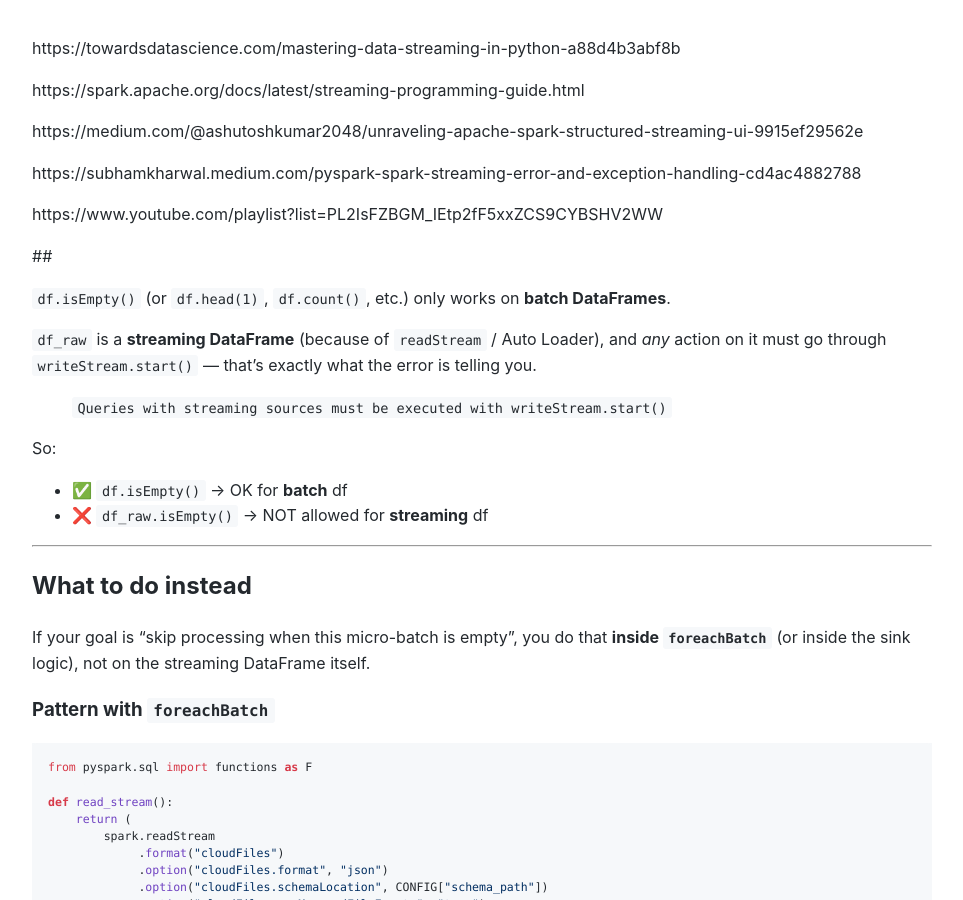
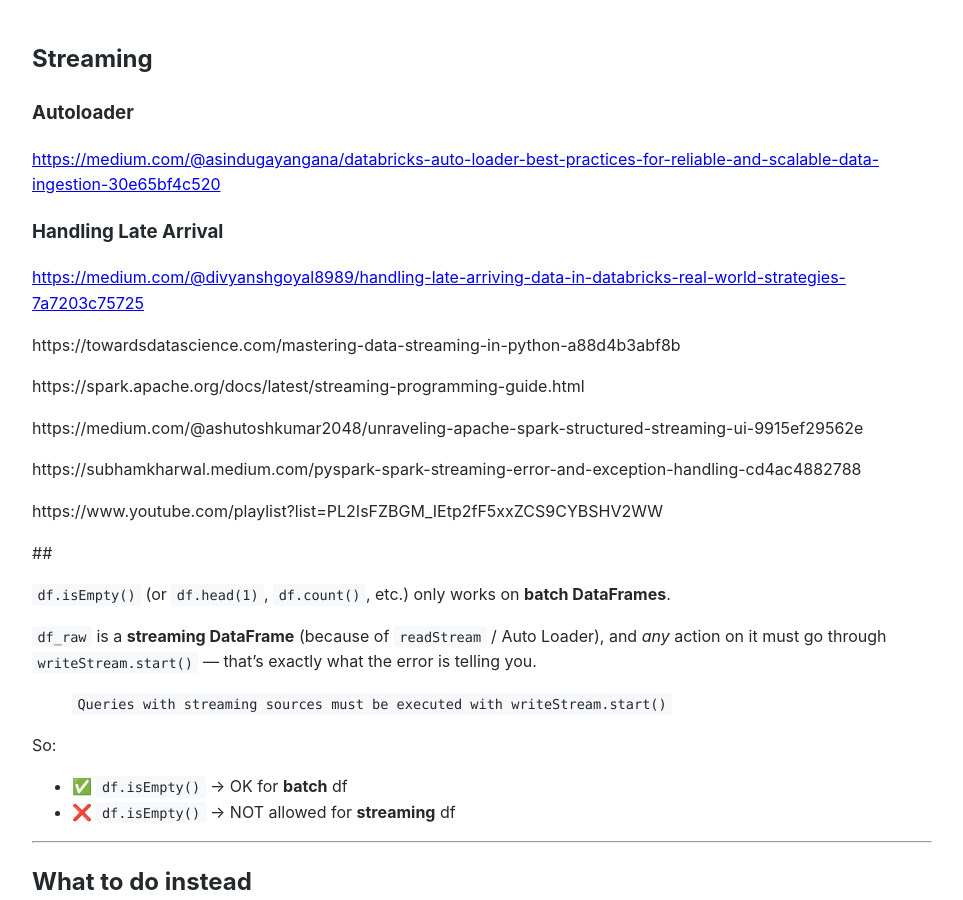
Before and after one commit to Michael-Lubinsky/michael-lubinsky.github.com, a Jekyll site: the page built from spark/spark_streaming.md, in a window 1280 px wide and 900 px high. Shown: the whole window, without its empty margins (158-1121 px from the left). Built offline with Jekyll 4.4.1, drawn with Linux system fonts in a browser that asks for light colours; our own code applies the rules of GitHub Pages for plain Markdown files.

Commit message:
Enhance spark_streaming.md with new streaming topics
Updated streaming documentation with new sections on Autoloader and handling late arrival data.

```diff
--- a/spark/spark_streaming.md
+++ b/spark/spark_streaming.md
@@ -1,3 +1,13 @@
+## Streaming
+
+### Autoloader
+
+<https://medium.com/@asindugayangana/databricks-auto-loader-best-practices-for-reliable-and-scalable-data-ingestion-30e65bf4c520>
+
+### Handling Late Arrival
+
+<https://medium.com/@divyanshgoyal8989/handling-late-arriving-data-in-databricks-real-world-strategies-7a7203c75725>
+
 https://towardsdatascience.com/mastering-data-streaming-in-python-a88d4b3abf8b
 
 https://spark.apache.org/docs/latest/streaming-programming-guide.html
@@ -22,7 +32,7 @@
 So:
 
 * ✅ `df.isEmpty()` → OK for **batch** df
-* ❌ `df_raw.isEmpty()` → NOT allowed for **streaming** df
+* ❌ `df.isEmpty()` → NOT allowed for **streaming** df
 
 ---
 
```
